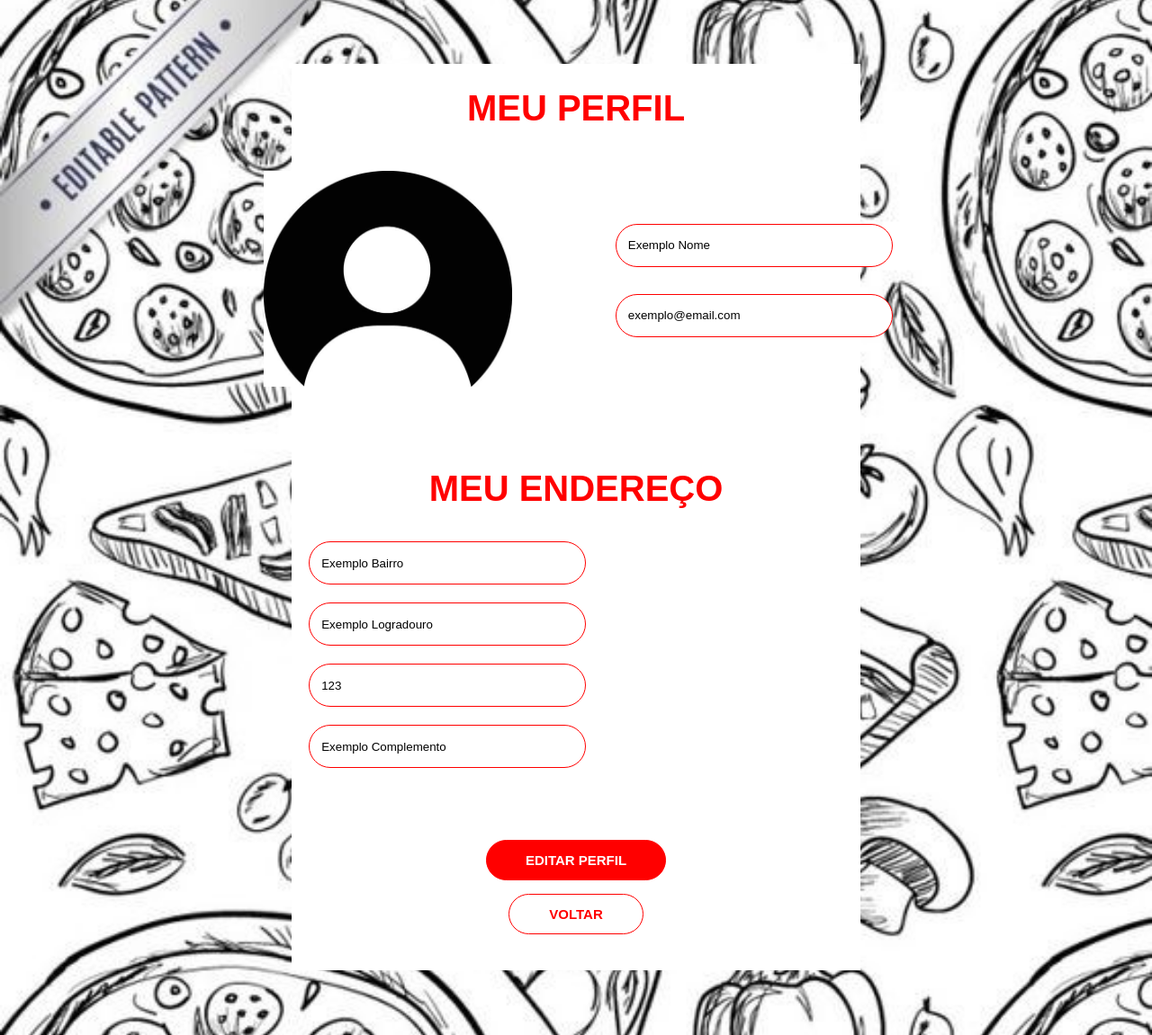
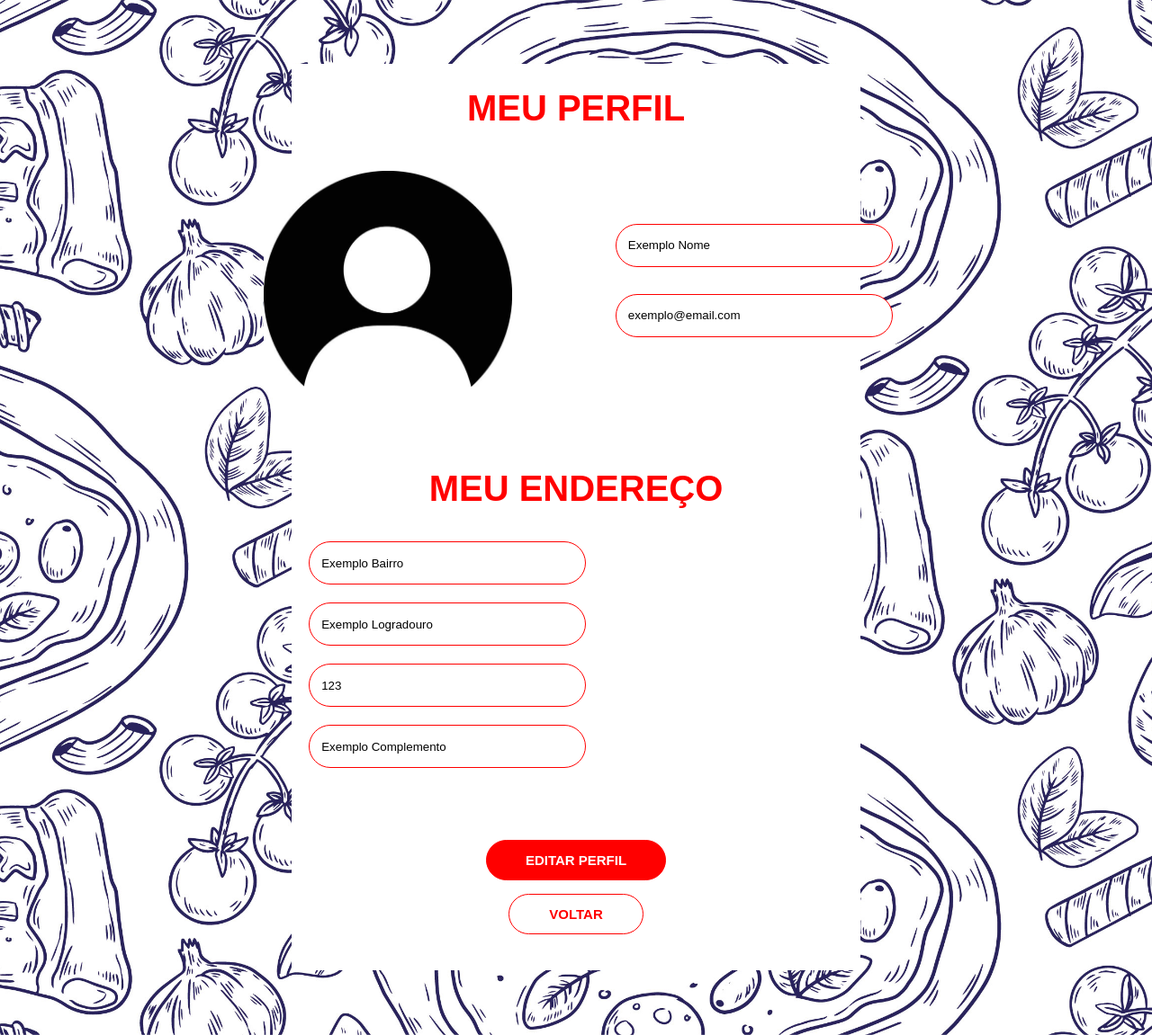
Before and after one commit to EstevaoSantos7/paj-pizzaria, a PHP site: page /perfil.php in a window 1280 px wide. Shown: the whole page at 90% size. Run offline with PHP 8.4, Linux system fonts and the light colour scheme.

Commit message:
imagem nova

```diff
--- a/css/perfil.css
+++ b/css/perfil.css
@@ -1,5 +1,5 @@
 body{
-    background: url(/imgs/FUNDO-PIZZA.jpg)no-repeat center center/cover;
+    background: url(/imgs/9782021.jpg)no-repeat center center/cover;
 
 }
 main{
--- a/includes/header.php
+++ b/includes/header.php
@@ -7,8 +7,7 @@
     </a>
     </div>
     <div class="icones">
-        <a href="/usuario/carrinho.php"><img src="" alt=""></a>
-        <a href="/perfil.php"><img src="" alt=""></a>
+
     </div>
     </div>
     <nav>
```
Also changed, not shown: imgs/9782021.jpg (added).
